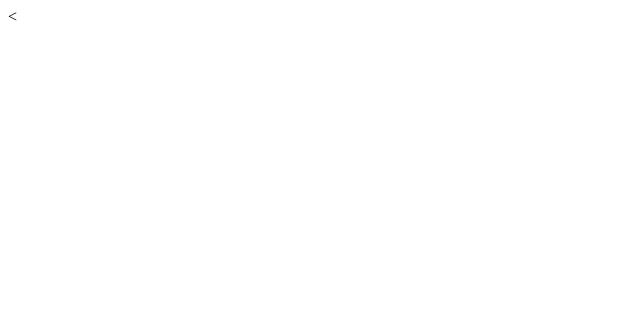
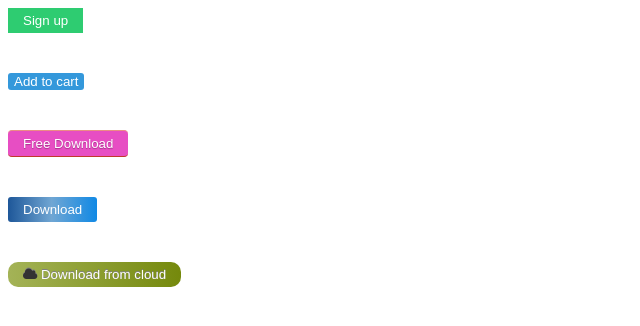
Before and after one commit to camden-chip/buttons, a plain HTML site: page index.html in a window 1280 px wide. Shown: the whole page, without its empty margins (0-640 px from the left). Drawn offline with Linux system fonts and the light colour scheme.

Commit message:
add style buttons

```diff
--- a/css/styles.css
+++ b/css/styles.css
@@ -0,0 +1,64 @@
+button {
+	display: block;
+	margin-bottom: 40px;
+	cursor: pointer;
+}
+#one {
+	background-color: #2ecc71;
+	padding: 5px 15px;
+	border: none;
+	color: #ffffff;
+	cursor: pointer; /*mouse hand effect*/
+	outline: none;
+}
+#two {
+	background-color: #3498db;
+	border: none;
+	color: white;
+	border-radius: 3px;
+	border-bottom: 1px solid #blue;
+}
+#three {
+	background-color: #e74ec3;
+	color: white;
+	padding: 5px 15px;
+	border: none;
+	border-radius: 4px;
+	border-top: 1px solid #eb8d84;
+	border-bottom: 1px solid #c0392b;
+	text-shadow: 0 1px 1px rgba(0,0,0,.3);
+}
+#four {
+	 /* Permalink - use to edit and share this gradient: http://colorzilla.com/gradient-editor/#1e5799+0,70a6d3+49,1089e5+100 */
+background: #1e5799; /* Old browsers */
+background: -moz-linear-gradient(left,  #1e5799 0%, #70a6d3 49%, #1089e5 100%); /* FF3.6-15 */
+background: -webkit-linear-gradient(left,  #1e5799 0%,#70a6d3 49%,#1089e5 100%); /* Chrome10-25,Safari5.1-6 */
+background: linear-gradient(to right,  #1e5799 0%,#70a6d3 49%,#1089e5 100%); /* W3C, IE10+, FF16+, Chrome26+, Opera12+, Safari7+ */
+filter: progid:DXImageTransform.Microsoft.gradient( startColorstr='#1e5799', endColorstr='#1089e5',GradientType=1 ); /* IE6-9 */
+border: blue;
+color: white;
+border-radius: 3px;
+padding: 5px 15px;
+transition: all .2s;
+}
+#four:hover {
+	border-radius: 1px;
+	color: black;
+
+}
+#five {
+	/* Permalink - use to edit and share this gradient: http://colorzilla.com/gradient-editor/#a4b357+0,75890c+100;Olive+3D+%233 */
+background: #a4b357; /* Old browsers */
+background: -moz-linear-gradient(left,  #a4b357 0%, #75890c 100%); /* FF3.6-15 */
+background: -webkit-linear-gradient(left,  #a4b357 0%,#75890c 100%); /* Chrome10-25,Safari5.1-6 */
+background: linear-gradient(to right,  #a4b357 0%,#75890c 100%); /* W3C, IE10+, FF16+, Chrome26+, Opera12+, Safari7+ */
+filter: progid:DXImageTransform.Microsoft.gradient( startColorstr='#a4b357', endColorstr='#75890c',GradientType=1 ); /* IE6-9 */
+border: none;
+color: white;
+padding: 5px 15px;
+border-radius: 10px;
+text-shadow: 0 -1px 0 grey;
+}
+#five i {
+	color: #333333;
+}
--- a/index.html
+++ b/index.html
@@ -1,5 +1,5 @@
 
-<<!DOCTYPE html>
+<!DOCTYPE html>
 <html lang="en">
 <head>
 <meta charset="utf-8">
@@ -8,9 +8,15 @@
 	<link rel="stylesheet" href="css/styles.css">
 	<link rel="stylesheet" href="https://maxcdn.bootstrapcdn.com/font-awesome/4.5.0/css/font-awesome.min.css">
 
+
 </head>
 
 <body>
+<button id="one">Sign up</button>
+<button id="two">Add to cart</button>
+<button id="three">Free Download</button>
+<button id="four">Download</button>
+<button id="five"><i class="fa fa-cloud"></i> Download from cloud</button>
 
 <!-- Main content goes here -->
 
```
